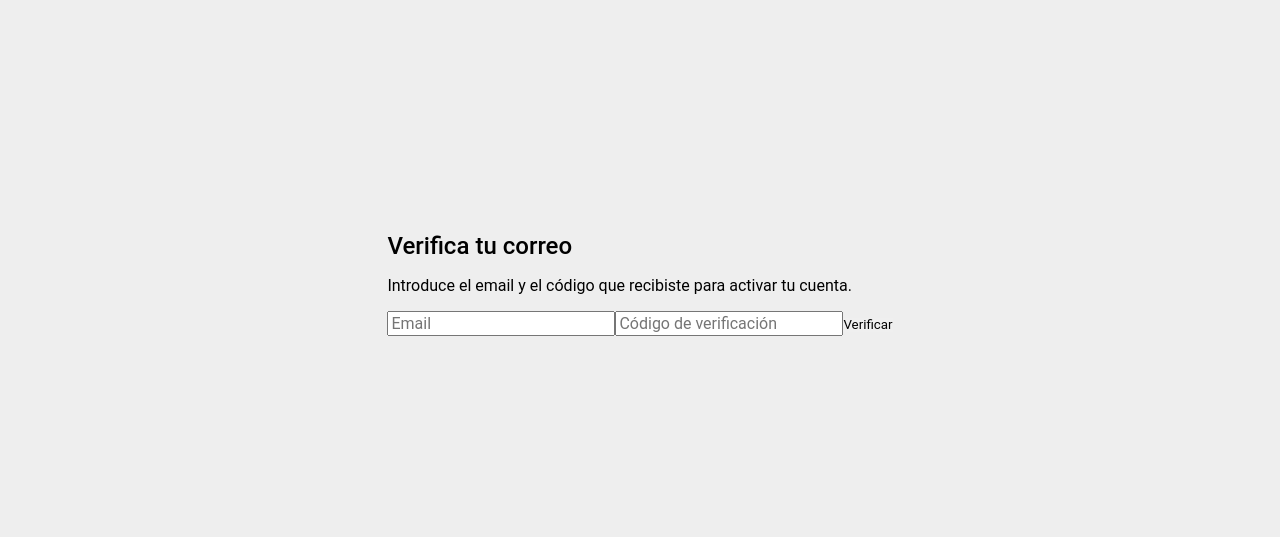
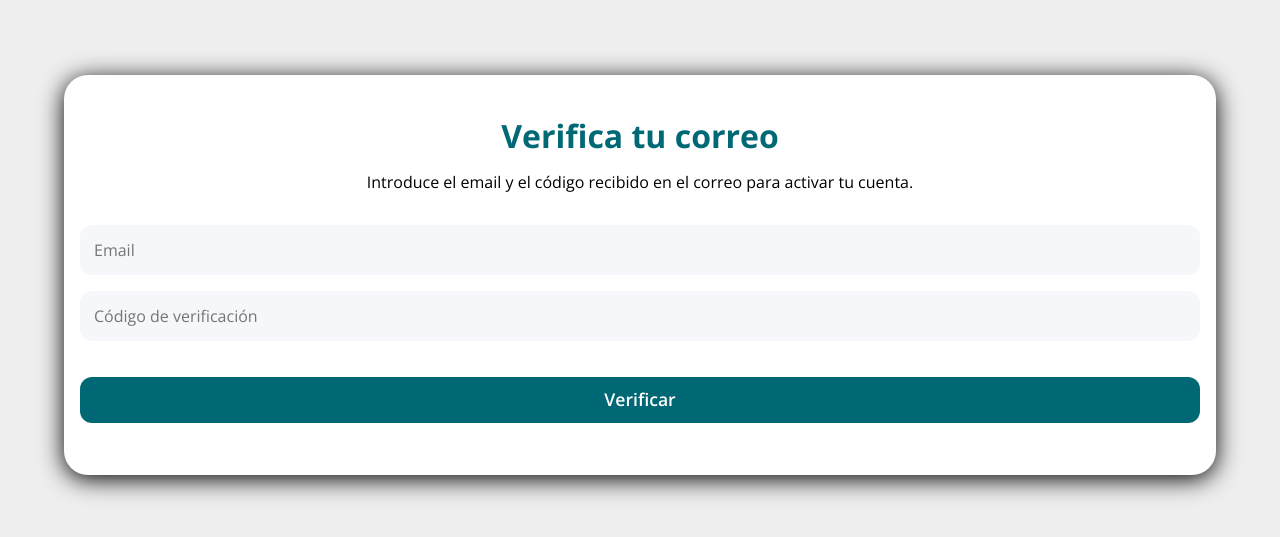
Before and after one commit to Teslol89/alesport, a React (Vite) app in the folder mobile/alesport-app/: page /verify-code in a window 1280 px wide. Shown: the part 125-662 px from the top of the page. Built offline with nearby package versions, Linux system fonts and the light colour scheme; no server answers.

Commit message:
chorus: actualización email

```diff
--- a/mobile/alesport-app/src/components/RegisterForm.css
+++ b/mobile/alesport-app/src/components/RegisterForm.css
@@ -53,8 +53,6 @@
     animation: shake 0.4s cubic-bezier(.36, .07, .19, .97) both;
 }
 
-
-
 /* --------------------------------- */
 /* Contenedor principal del registro */
 /* --------------------------------- */
@@ -109,7 +107,6 @@
     text-decoration: underline;
     cursor: pointer;
 }
-
 
 /* ------------------------------------------- */
 /* Input de texto (nombre, correo, contraseña) */
--- a/mobile/alesport-app/src/components/RegisterForm.tsx
+++ b/mobile/alesport-app/src/components/RegisterForm.tsx
@@ -270,18 +270,20 @@ const RegisterForm: React.FC = () => {
 
       <form onSubmit={handleSubmit}>
         <input
+          className="register-input"
           type="text"
           placeholder="Nombre"
           value={name}
           onChange={(e) => setName(e.target.value)}
           onBlur={handleNameBlur}
           ref={nameInputRef}
-          className="register-input"
+
         />
         {nameError && (
           <div className={`input-error-msg${shakeName ? ' ' + shakeClass : ''}`}>{nameError.replace(/^Nombre: /, "")}</div>
         )}
         <input
+          className="register-input"
           type="email"
           placeholder="Correo electrónico"
           value={email}
@@ -289,7 +291,6 @@ const RegisterForm: React.FC = () => {
           onFocus={handleEmailFocus}
           onBlur={handleEmailBlur}
           ref={emailInputRef}
-          className="register-input"
           disabled={!!validateName(name)}
         />
         {emailError && (
@@ -297,6 +298,7 @@ const RegisterForm: React.FC = () => {
         )}
         <div className="password-wrapper">
           <input
+            className="register-input"
             type={showPassword ? "text" : "password"}
             placeholder="Contraseña"
             value={password}
@@ -304,7 +306,6 @@ const RegisterForm: React.FC = () => {
             onFocus={handlePasswordFocus}
             onBlur={handlePasswordBlur}
             ref={passwordInputRef2}
-            className="register-input"
             autoComplete="new-password"
             disabled={!!validateName(name) || !!validateEmail(email)}
           />
--- a/mobile/alesport-app/src/components/VerifyCodeForm.css
+++ b/mobile/alesport-app/src/components/VerifyCodeForm.css
@@ -1,79 +1,165 @@
+/* ---------------------------------------------------- */
+/* Estilos para el formulario de verificación de código */
+/* ---------------------------------------------------- */
+@media (max-width: 400px) {
+    .verify-code-container {
+        width: 90%;
+        padding: 24px 16px;
+    }
 
-.verify-code-center-wrapper {
-  min-height: 100%;
-  display: flex;
-  justify-content: center;
-  align-items: center;
+    .verify-code-title {
+        font-size: 1.3rem;
+    }
+
+    .verify-code-description {
+        font-size: 0.9rem;
+    }
+
+    .verify-code-input {
+        font-size: 1rem;
+        padding: 10px 12px;
+    }
+
+    .verify-code-btn {
+        font-size: 1rem;
+        padding: 10px 0;
+    }
 }
 
+/* ---------------------------------- */
+/* Animación de sacudida para errores */
+/* ---------------------------------- */
+@keyframes shake {
+
+    10%,
+    90% {
+        transform: translateX(-2px);
+    }
+
+    20%,
+    80% {
+        transform: translateX(4px);
+    }
+
+    30%,
+    50%,
+    70% {
+        transform: translateX(-8px);
+    }
+
+    40%,
+    60% {
+        transform: translateX(8px);
+    }
+}
+
+/* --------------------------------- */
+/* Contenedor principal del registro */
+/* --------------------------------- */
 .verify-code-container {
-  max-width: 400px;
-  margin: 40px auto;
-  background: #fff;
-  border-radius: 16px;
-  box-shadow: 0 4px 24px rgba(0,0,0,0.08);
-  padding: 32px 24px 24px 24px;
-  text-align: center;
+    width: 90%;
+    height: 50vh;
+    margin: auto;
+    overflow-y: auto;
+    background: #fff;
+    border-radius: 24px;
+    box-shadow: 0 4px 24px rgba(0, 0, 0, 1.04);
+    padding: 24px 16px 18px 16px;
+    text-align: center;
 }
 
 .verify-code-title {
-  font-size: 1.5rem;
-  font-weight: 600;
-  margin-bottom: 18px;
-  color: #222;
+    color: #016875;
+    /* Azul "TEAL" */
+    font-family: 'Open Sans', Arial, Helvetica, sans-serif;
+    font-size: 2rem;
+    font-weight: 700;
+    margin-bottom: 8px;
 }
 
 .verify-code-description {
-  color: #444;
-  margin-bottom: 24px;
-  font-size: 1rem;
+    color: #000000;
+    font-family: 'Open Sans', Arial, Helvetica, sans-serif;
+    font-size: 1rem;
 }
 
-.verify-code-form {
-  display: flex;
-  flex-direction: column;
-  gap: 18px;
-}
-
+/* ------------------------------------------- */
+/* Input de texto (email y código) */
+/* ------------------------------------------- */
+/* Estilos para el input de texto */
 .verify-code-input {
-  font-size: 1.1rem;
-  border-radius: 8px;
-  border: 1px solid #d1d5db;
-  padding: 12px 14px;
-  outline: none;
-  transition: border 0.2s;
+    width: 100%;
+    border: 2px solid transparent;
+    background: #f5f7fa;
+    border-radius: 12px;
+    padding: 12px;
+    font-family: 'Open Sans', Arial, Helvetica, sans-serif;
+    font-size: 1rem;
+    color: #000000;
+    outline: none;
+    margin-top: 16px;
+    box-sizing: border-box;
 }
 
 .verify-code-input:focus {
-  border: 1.5px solid #3880ff;
+    border: 2px solid #007d94;
+    background: #f0fbff;
+    outline: none;
 }
 
+/* ----------------------------*/
+/* Botón principal de verificación */
+/* ----------------------------*/
 .verify-code-btn {
-  margin-top: 18px;
-  font-size: 1.1rem;
-  border-radius: 8px;
-  background: #3880ff;
-  color: #fff;
-  font-weight: 500;
-  padding: 12px 0;
-  border: none;
-  cursor: pointer;
-  transition: background 0.2s;
+    width: 100%;
+    background: #006875;
+    /* Azul "TEAL" */
+    color: #fff;
+    border: none;
+    border-radius: 12px;
+    padding: 14px;
+    font-family: 'Open Sans', Arial, Helvetica, sans-serif;
+    font-size: 1.1rem;
+    font-weight: 600;
+    cursor: pointer;
+    margin-top: 36px;
+    margin-bottom: 14px;
+    transition: background 0.2s, transform 0.12s cubic-bezier(.4, 0, .2, 1);
 }
 
-.verify-code-btn:disabled {
-  background: #b3c6ff;
-  cursor: not-allowed;
+.verify-code-btn:active {
+    background: #77b154;
+    /* Verde "FOREST GREEN" */
+    transform: scale(0.97);
+    box-shadow: 0 2px 8px rgba(0, 0, 0, 0.08) inset;
 }
 
 .verify-code-toast-success {
-  --background: #2dd36f;
-  --color: #fff;
-  --ion-toast-position: top;
+    --max-width: 300px;
+    --background: #77b154;
+    /* Verde "FOREST GREEN" */
+    --color: #ffffff;
+    font-family: 'Open Sans', Arial, Helvetica, sans-serif;
+    font-size: 1rem;
+    text-align: center;
+    border-radius: 12px;
+    border: 1.5px solid #a5d6a7;
+    font-weight: 600;
+    letter-spacing: 0.01em;
+    box-shadow: 0 2px 8px rgba(46, 125, 50, 0.15);
 }
 
 .verify-code-toast-error {
-  --background: #eb445a;
-  --color: #fff;
-  --ion-toast-position: top;
+    --max-width: 300px;
+    --background: #901726;
+    /* Rojo "CRIMSON" */
+    --color: #ffffff;
+    animation: shake 0.4s;
+    font-family: 'Open Sans', Arial, Helvetica, sans-serif;
+    font-size: 1rem;
+    text-align: center;
+    border-radius: 12px;
+    border: 1.5px solid #ffe58f;
+    font-weight: 600;
+    letter-spacing: 0.01em;
 }
--- a/mobile/alesport-app/src/components/VerifyCodeForm.tsx
+++ b/mobile/alesport-app/src/components/VerifyCodeForm.tsx
@@ -1,19 +1,19 @@
 import React, { useState } from "react";
 import { IonInput, IonButton, IonToast, IonItem, IonLabel } from "@ionic/react";
 import { useHistory } from "react-router-dom";
-import "../pages/VerifyCode.css";
+import "./VerifyCodeForm.css";
 
 const VerifyCodeForm: React.FC = () => {
     const [email, setEmail] = useState("");
     const [code, setCode] = useState("");
     const [loading, setLoading] = useState(false);
-  const [toast, setToast] = useState<{show: boolean, message: string, color?: string}>({show: false, message: ""});
+    const [toast, setToast] = useState<{ show: boolean, message: string, color?: string }>({ show: false, message: "" });
     const history = useHistory();
 
     const handleSubmit = async (e: React.FormEvent) => {
         e.preventDefault();
         setLoading(true);
-    setToast({show: false, message: ""});
+        setToast({ show: false, message: "" });
         try {
             const apiUrl = import.meta.env.VITE_API_BASE_URL || "/api";
             const res = await fetch(`${apiUrl}/auth/verify-email-code`, {
@@ -23,15 +23,15 @@ const VerifyCodeForm: React.FC = () => {
             });
             const data = await res.json();
             if (res.ok) {
-        setToast({show: true, message: data.message || "¡Email verificado!", color: "success"});
+                setToast({ show: true, message: data.message || "¡Email verificado!", color: "success" });
                 setTimeout(() => {
                     history.push("/login");
                 }, 1800);
             } else {
-        setToast({show: true, message: data.detail || "Código incorrecto", color: "danger"});
+                setToast({ show: true, message: data.detail || "Código incorrecto", color: "danger" });
             }
         } catch {
-      setToast({show: true, message: "Error de red o servidor", color: "danger"});
+            setToast({ show: true, message: "Error de red o servidor", color: "danger" });
         } finally {
             setLoading(false);
         }
@@ -40,8 +40,8 @@ const VerifyCodeForm: React.FC = () => {
     return (
         <div className="verify-code-container">
             <h2 className="verify-code-title">Verifica tu correo</h2>
-      <p className="verify-code-description">Introduce el email y el código que recibiste para activar tu cuenta.</p>
-      <form className="verify-code-form" onSubmit={handleSubmit}>
+            <p className="verify-code-description">Introduce el email y el código recibido en el correo para activar tu cuenta.</p>
+            <form onSubmit={handleSubmit}>
                 <input
                     className="verify-code-input"
                     type="email"
@@ -70,7 +70,7 @@ const VerifyCodeForm: React.FC = () => {
                 message={toast.message}
                 cssClass={toast.color === "success" ? "verify-code-toast-success" : toast.color === "danger" ? "verify-code-toast-error" : undefined}
                 duration={2500}
-        onDidDismiss={() => setToast({show: false, message: ""})}
+                onDidDismiss={() => setToast({ show: false, message: "" })}
                 position="top"
             />
         </div>
```
Lines whose indentation alone changed are shown as unchanged.
